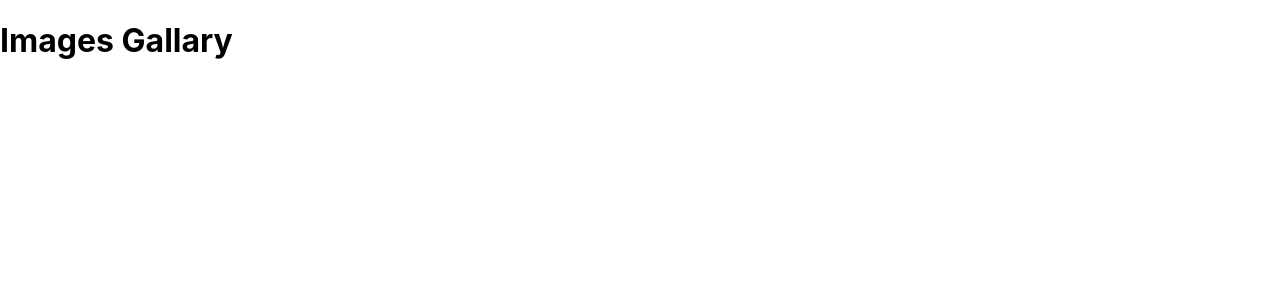
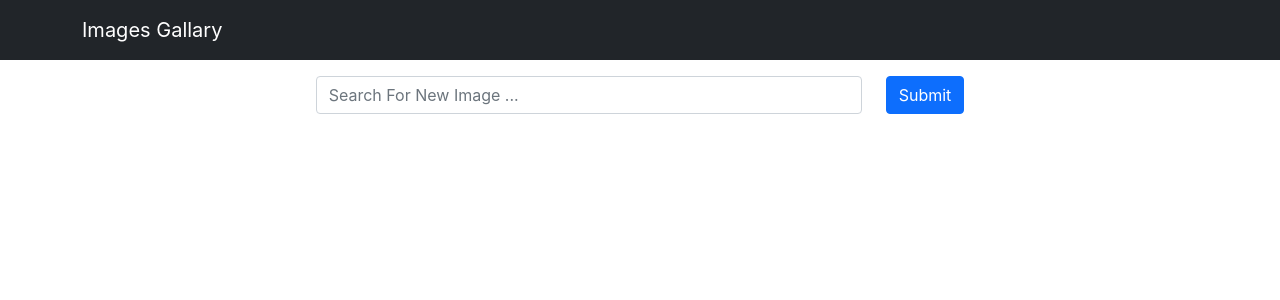
Before and after one commit to pmg1601/Image-gallary, a React (Create React App) app in the folder frontend/: page / in a window 1280 px wide. Shown: the top 300 px of the page. Built offline with nearby package versions, Linux system fonts and the light colour scheme.

Commit message:
Modified Search Component

```diff
--- a/frontend/package.json
+++ b/frontend/package.json
@@ -6,7 +6,9 @@
     "@testing-library/jest-dom": "^5.14.1",
     "@testing-library/react": "^11.2.7",
     "@testing-library/user-event": "^12.8.3",
+    "bootstrap": "^5.1.0",
     "react": "^17.0.2",
+    "react-bootstrap": "^1.6.1",
     "react-dom": "^17.0.2",
     "react-scripts": "4.0.3",
     "web-vitals": "^1.1.2"
--- a/frontend/src/App.jsx
+++ b/frontend/src/App.jsx
@@ -1,7 +1,27 @@
+import { useState } from 'react'
+import 'bootstrap/dist/css/bootstrap.min.css'
+
+import Header from './components/Header'
+import Search from './components/Search'
+
 function App() {
+    const [word, setWord] = useState('')
+
+    // Handle search bar submit action
+    const handleSearchSubmit = (e) => {
+        e.preventDefault()
+        console.log(word)
+    }
+
+    /* -------------------------------------------------------------------------- */
     return (
         <div className='App'>
-            <h1>Images Gallary</h1>
+            <Header />
+            <Search
+                word={word}
+                setWord={setWord}
+                handleSubmit={handleSearchSubmit}
+            />
         </div>
     )
 }
--- /dev/null
+++ b/frontend/src/components/Header.jsx
@@ -0,0 +1,14 @@
+import React from 'react'
+import { Container, Navbar } from 'react-bootstrap'
+
+const Header = () => {
+    return (
+        <Navbar bg='dark' variant='dark' style={{ padding: '10px' }}>
+            <Container>
+                <Navbar.Brand href='#'>Images Gallary</Navbar.Brand>
+            </Container>
+        </Navbar>
+    )
+}
+
+export default Header
--- /dev/null
+++ b/frontend/src/components/Search.jsx
@@ -0,0 +1,30 @@
+import React from 'react'
+import { Button, Col, Container, Form, Row } from 'react-bootstrap'
+
+const Search = ({ word, setWord, handleSubmit }) => {
+    return (
+        <Container className='my-3'>
+            <Form onSubmit={handleSubmit}>
+                <Row className='align-items-center justify-content-center'>
+                    <Col xs='12' md='8' lg='6'>
+                        <Form.Control
+                            className='mb-2'
+                            type='text'
+                            value={word}
+                            onChange={(e) => setWord(e.target.value)}
+                            placeholder='Search For New Image ...'
+                        />
+                    </Col>
+
+                    <Col xs='auto'>
+                        <Button type='submit' className='mb-2'>
+                            Submit
+                        </Button>
+                    </Col>
+                </Row>
+            </Form>
+        </Container>
+    )
+}
+
+export default Search
```
Also changed, not shown: 2 other files (tests, documents, lock files or other folders).
